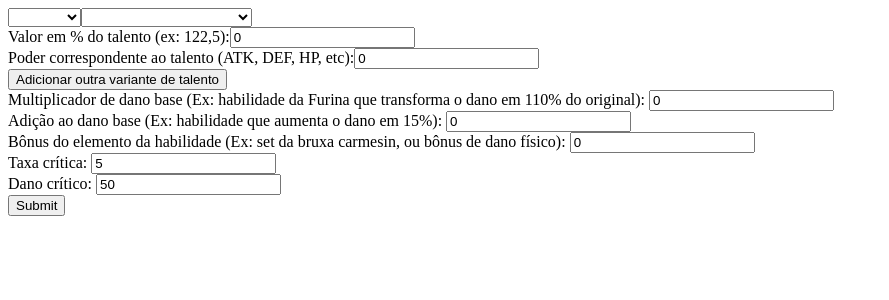
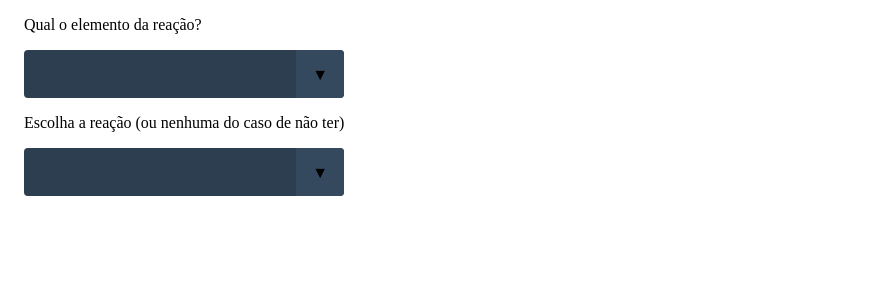
Before and after one commit to yvestabadev/calculo-dano, an Angular app in the folder genshin/: page / in a window 1280 px wide. Shown: the top 300 px of the page, without its empty margins (0-889 px from the left). Built offline with nearby package versions, Linux system fonts and the light colour scheme.

Commit message:
implementada primeira calculadora

```diff
--- a/genshin/src/app/app.component.html
+++ b/genshin/src/app/app.component.html
@@ -1,2 +1,2 @@
 <app-select-reacao (outputReacao)="defineReacao($event)"></app-select-reacao>
-<app-form-dano [reacao]="this.reacao"></app-form-dano>
+<app-form-dano *ngIf="reacao !== undefined" [reacao]="reacao!"></app-form-dano>
--- a/genshin/src/app/app.component.ts
+++ b/genshin/src/app/app.component.ts
@@ -3,17 +3,19 @@ import { RouterOutlet } from '@angular/router';
 import { SelectReacaoComponent } from './select-reacao/select-reacao.component';
 import { FormDanoComponent } from './form-dano/form-dano.component';
 import { Reacao } from './tipos/reacao';
+import { CommonModule } from '@angular/common';
 
 @Component({
   selector: 'app-root',
   standalone: true,
-  imports: [RouterOutlet, SelectReacaoComponent, FormDanoComponent],
+  imports: [RouterOutlet, SelectReacaoComponent, FormDanoComponent, CommonModule],
   templateUrl: './app.component.html',
   styleUrl: './app.component.css'
 })
 export class AppComponent {
   reacao?: Reacao;
   public defineReacao(reacao: Reacao) {
+    console.log(reacao);
     this.reacao = reacao;
   }
   title = 'genshin';
--- a/genshin/src/app/calculo/calculadora-comum.ts
+++ b/genshin/src/app/calculo/calculadora-comum.ts
@@ -1,5 +1,7 @@
+import { FormArray, FormGroup } from "@angular/forms";
 import { Calculadora } from "./calculadora";
 import { PorcentagemTalento } from "./porcentagem-talento";
+import { CalculadoraDefesa } from "./calculadora-defesa";
 
 export class CalculadoraComum implements Calculadora{
     base: number;
@@ -9,25 +11,41 @@ export class CalculadoraComum implements Calculadora{
     multiplicadorReacao: number = 1;
     taxaCritica: number;
     danoCritico: number;
+    nivel: number;
 
-    constructor(talentos: PorcentagemTalento[],
-        multiplicadorDanoBase: number,
-        somadorDanoBase: number,
-        bonusDanoElemento: number,
-        taxaCritica: number,
-        danoCritico: number){
-            this.base = talentos.map(key => key.porcentagem * key.valor / 100).reduce((sum, num) => sum + num, 0);
-            this.multiplicadorDanoBase = multiplicadorDanoBase;
-            this.somadorDanoBase = somadorDanoBase;
-            this.bonusDanoElemento = bonusDanoElemento;
-            this.taxaCritica = taxaCritica;
-            this.danoCritico = danoCritico;
+    constructor(form: FormGroup){
+        let valorTalento = form.get('valorTalento') as FormArray;
+        let valorPoder = form.get('valorPoder') as FormArray;
+        let talentos = [] as PorcentagemTalento[];
+        for (var i = 0; i < valorTalento.length; i++) {
+            talentos.push(new PorcentagemTalento(valorTalento.at(i).value, valorPoder.at(i).value));
         }
 
+        this.base = talentos.map(key => key.porcentagem * key.valor / 100).reduce((sum, num) => sum + num, 0);
+        this.multiplicadorDanoBase = this.verificaNuloMultiplicador(form.get('multiplicaDanoBase')?.value);
+        this.somadorDanoBase = form.get('somaDanoBase')?.value / 100;
+        this.bonusDanoElemento = this.bonusPorcentagem(form.get('bonusDanoElemento')?.value);
+        this.taxaCritica = form.get('taxaCritica')?.value / 100;
+        this.danoCritico = form.get('danoCritico')?.value / 100;
+        this.nivel = form.get('nivel')?.value;
+
+    }
+
     calcular(): number {
-        return (this.base * this.multiplicadorDanoBase + this.somadorDanoBase)
+        return this.base * this.multiplicadorDanoBase * (1 + this.somadorDanoBase)
             * this.bonusDanoElemento * this.multiplicadorReacao
-            * (1 + (this.taxaCritica * this.danoCritico / 10000));
+            * (1 + (this.taxaCritica * this.danoCritico)) * CalculadoraDefesa.calcular(this.nivel);
+    }
+
+    private verificaNuloMultiplicador(valor: number): number {
+        if (valor === 0) {
+            return 1;
+        }
+        return valor;
+    }
+
+    private bonusPorcentagem(valor: number){
+        return valor / 100 + 1;
     }
 
 }
--- /dev/null
+++ b/genshin/src/app/calculo/calculadora-defesa.ts
@@ -0,0 +1,5 @@
+export class CalculadoraDefesa{
+    static calcular(nivelPersonagem: number){
+        return 1 - (950 / (5 * nivelPersonagem + 950 + 500));
+    }
+}
--- a/genshin/src/app/calculo/calculadora.ts
+++ b/genshin/src/app/calculo/calculadora.ts
@@ -6,5 +6,6 @@ export interface Calculadora{
     multiplicadorReacao: number;
     taxaCritica: number;
     danoCritico: number;
+    nivel: number;
     calcular():number;
 }
--- /dev/null
+++ b/genshin/src/app/calculo/gerador-calculadora.ts
@@ -0,0 +1,17 @@
+import { FormArray, FormGroup } from "@angular/forms";
+import { MapeamentoReacoes } from "../tipos/mapeamento-reacoes";
+import { Reacao } from "../tipos/reacao";
+import { TipoReacao } from "../tipos/tipo-reacao";
+import { Calculadora } from "./calculadora";
+import { CalculadoraComum } from "./calculadora-comum";
+import { PorcentagemTalento } from "./porcentagem-talento";
+
+export class GeradorCalculadora {
+
+    static instanciarCalculadora(reacao: Reacao, form: FormGroup): Calculadora {
+        if (MapeamentoReacoes.tipoPorReacao.get(reacao) === TipoReacao.NENHUMA) {
+            return new CalculadoraComum(form);
+        }
+        throw new Error("Não implementado");
+    }
+}
--- a/genshin/src/app/form-dano/form-dano.component.html
+++ b/genshin/src/app/form-dano/form-dano.component.html
@@ -35,6 +35,16 @@
             <input id="danoCritico" type="number" placeholder="Porcentagem do dano" formControlName="danoCritico">
         </div>
     </div>
+    <div *ngIf="tipoReacao() !== reacaoSemAdicao">
+        <div>
+            <label for="maestriaElemental">Maestria elemental: </label>
+            <input id="maestriaElemental" type="number" placeholder="Valor absoluto" formControlName="maestriaElemental">
+        </div>
+    </div>
+    <div>
+        <label for="nivel">Nível do personagem: </label>
+        <input id="nivel" type="number" placeholder="Valor absoluto" formControlName="nivel">
+    </div>
 
     <!-- Submit Button -->
     <button type="submit">Submit</button>
--- a/genshin/src/app/form-dano/form-dano.component.ts
+++ b/genshin/src/app/form-dano/form-dano.component.ts
@@ -5,6 +5,7 @@ import { MapeamentoReacoes } from '../tipos/mapeamento-reacoes';
 import { PorcentagemTalento } from '../calculo/porcentagem-talento';
 import { FormArray, FormBuilder, FormGroup, FormsModule, ReactiveFormsModule } from '@angular/forms';
 import { CommonModule } from '@angular/common';
+import { GeradorCalculadora } from '../calculo/gerador-calculadora';
 
 @Component({
   selector: 'app-form-dano',
@@ -16,7 +17,7 @@ import { CommonModule } from '@angular/common';
 export class FormDanoComponent{
 
   @Input()
-  reacao?: Reacao;
+  reacao!: Reacao;
   poderHabilidades: PorcentagemTalento[] = [new PorcentagemTalento(0.0, 0.0)];
   campos?: string[];
   form!: FormGroup;
@@ -40,7 +41,7 @@ export class FormDanoComponent{
   }
 
   public calcular(): void{
-    console.log(this.form);
+    console.log(GeradorCalculadora.instanciarCalculadora(this.reacao, this.form).calcular());
   }
 
   get talento(){
@@ -64,4 +65,8 @@ export class FormDanoComponent{
     return TipoReacao.TRANSFORMATIVA;
   }
 
+  get reacaoSemAdicao(){
+    return TipoReacao.NENHUMA;
+  }
+
 }
--- a/genshin/src/app/select-reacao/select-reacao.component.css
+++ b/genshin/src/app/select-reacao/select-reacao.component.css
@@ -0,0 +1,50 @@
+.container{
+    margin: 1em;
+}
+
+select {
+    /* Reset Select */
+    appearance: none;
+    outline: 10px red;
+    border: 0;
+    box-shadow: none;
+    /* Personalize */
+    flex: 1;
+    padding: 0 1em;
+    color: #fff;
+    background-color: #2c3e50;
+    background-image: none;
+    cursor: pointer;
+}
+
+/* Remove IE arrow */
+select::-ms-expand {
+    display: none;
+}
+
+/* Custom Select wrapper */
+.select {
+    position: relative;
+    display: flex;
+    width: 20em;
+    height: 3em;
+    border-radius: .25em;
+    overflow: hidden;
+}
+
+/* Arrow */
+.select::after {
+    content: '\25BC';
+    position: absolute;
+    top: 0;
+    right: 0;
+    padding: 1em;
+    background-color: #34495e;
+    transition: .25s all ease;
+    pointer-events: none;
+}
+
+/* Transition */
+.select:hover::after {
+    color: #f39c12;
+}
--- a/genshin/src/app/select-reacao/select-reacao.component.html
+++ b/genshin/src/app/select-reacao/select-reacao.component.html
@@ -1,11 +1,18 @@
+<div class="container">
+  <p>Qual o elemento da reação?</p>
+  <div class="select">
     <select [(ngModel)]="elementoSelecionado" (change)="filtrarReacao(elementoSelecionado)">
       <option *ngFor="let elemento of elementos" [value]="elemento">
         {{ elemento }}
       </option>
     </select>
-
+  </div>
+  <p>Escolha a reação (ou nenhuma do caso de não ter)</p>
+  <div class="select">
     <select [(ngModel)]="reacaoSelecionada" (change)="emitir()">
       <option *ngFor="let reacao of reacoes" [value]="reacao">
         {{ reacao }}
       </option>
     </select>
+  </div>
+</div>
```
Lines whose indentation alone changed are shown as unchanged.
